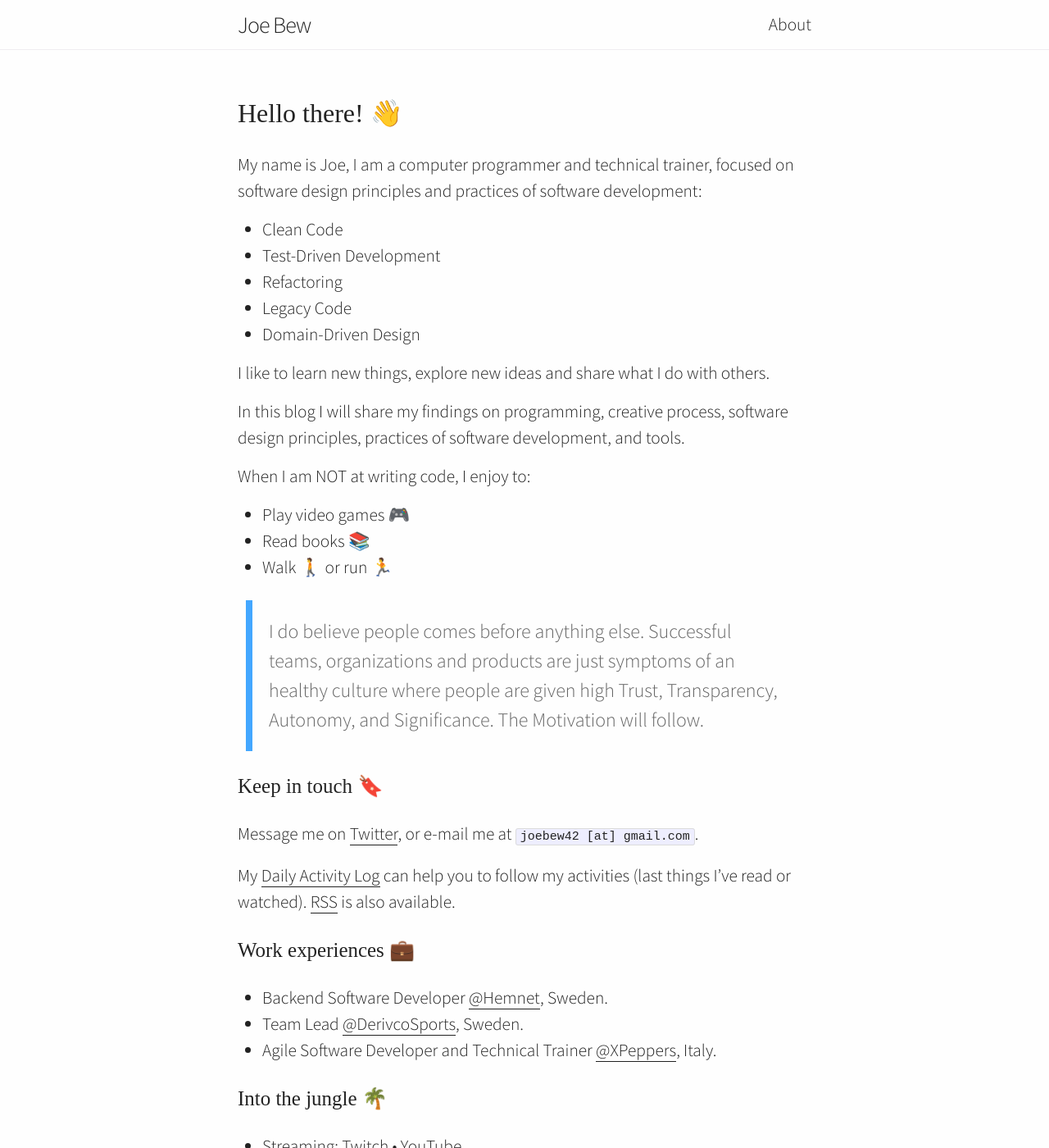
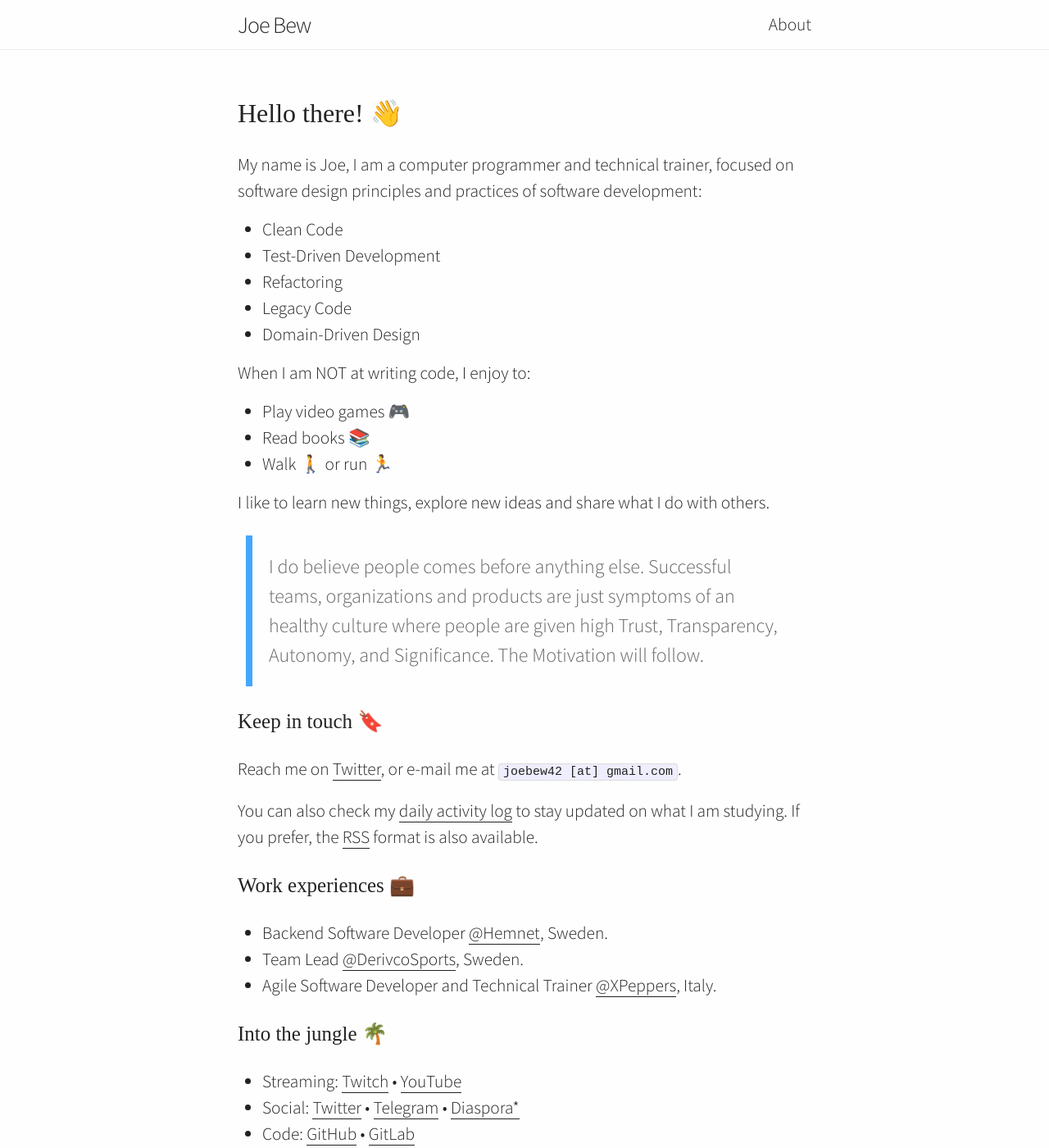
Before and after one commit to joebew42/joebew42.github.io, a Jekyll site: the page built from about.md, in a window 1280 px wide and 1400 px high. Shown: the whole window at 82% size. Built offline with Jekyll 4.4.1, drawn with Linux system fonts in a browser that asks for light colours; emoji names are drawn with the system emoji font; some web fonts are replaced.

Commit message:
Update the about

```diff
--- a/about.md
+++ b/about.md
@@ -14,23 +14,21 @@ My name is Joe, I am a computer programmer and technical trainer, focused on sof
 - Legacy Code
 - Domain-Driven Design
 
-I like to learn new things, explore new ideas and share what I do with others.
-
-In this blog I will share my findings on programming, creative process, software design principles, practices of software development, and tools.
-
 When I am NOT at writing code, I enjoy to:
 
 - Play video games :video_game:
 - Read books :books:
 - Walk :walking: or run :running:
 
+I like to learn new things, explore new ideas and share what I do with others.
+
 > I do believe people comes before anything else. Successful teams, organizations and products are just symptoms of an healthy culture where people are given high Trust, Transparency, Autonomy, and Significance. The Motivation will follow.
 
 ### Keep in touch :bookmark:
 
-Message me on [Twitter](https://twitter.com/joebew42), or e-mail me at `joebew42 [at] gmail.com`.
+Reach me on [Twitter](https://twitter.com/joebew42), or e-mail me at `joebew42 [at] gmail.com`.
 
-My [Daily Activity Log](http://joebew42.github.io/events.xml) can help you to follow my activities (last things I've read or watched). [RSS](https://daily2rss.herokuapp.com/rss/?url=http://joebew42.github.io/events) is also available.
+You can also check my [daily activity log](http://joebew42.github.io/events.xml) to stay updated on what I am studying. If you prefer, the [RSS](https://daily2rss.herokuapp.com/rss/?url=http://joebew42.github.io/events) format is also available.
 
 ### Work experiences :briefcase:
 
```
